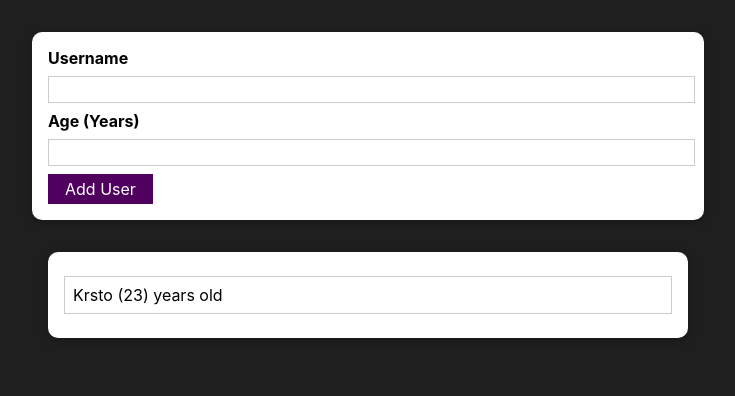
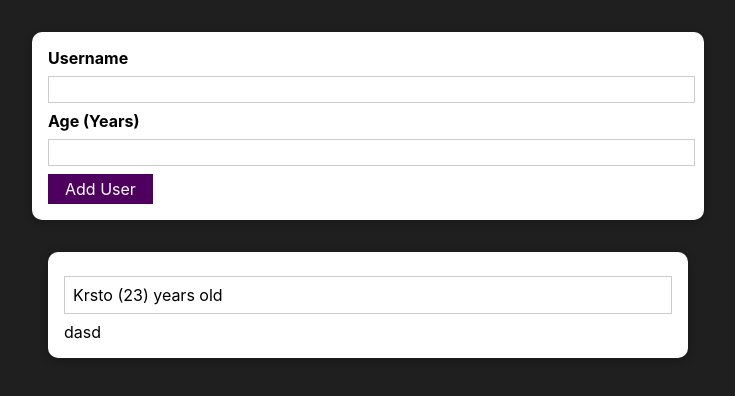
Before and after one commit to krstoko/ReactPractise, a React (Create React App) app in the folder react-practise-app/: page / in a window 1280 px wide. Shown: the top 396 px of the page, without its empty margins (272-1007 px from the left). Built offline with nearby package versions, Linux system fonts and the light colour scheme.

Commit message:
Commit test

```diff
--- a/react-practise-app/src/components/Users/UsersList.js
+++ b/react-practise-app/src/components/Users/UsersList.js
@@ -12,6 +12,7 @@ const UsersList = (props) => {
             </li>
           );
         })}
+        dasd
       </ul>
     </Card>
   );
```
